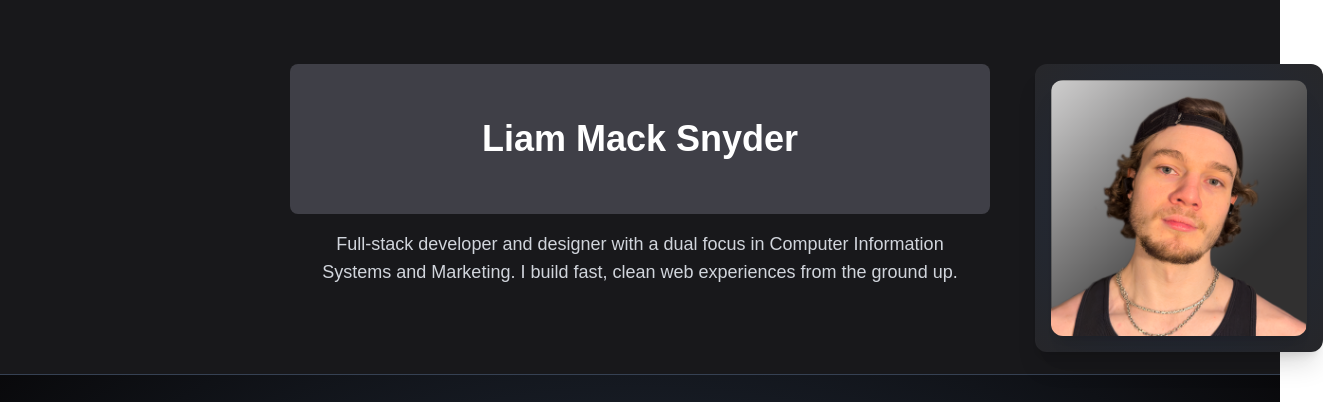
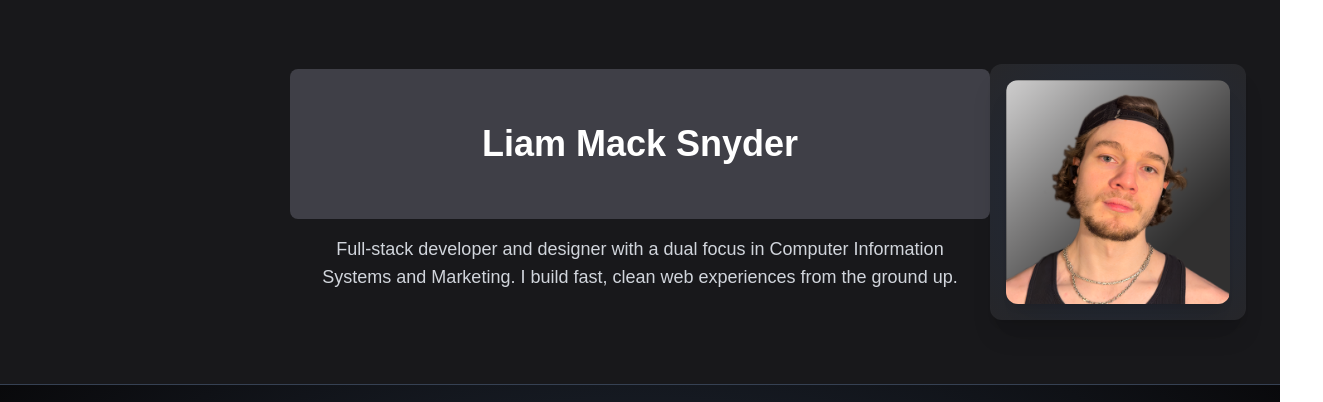
Before and after one commit to MackMaritimus/liammacksnyder, a Next.js app: page / in a window 1280 px wide. Shown: the top 402 px of the page, 1323 px wide, since content can reach past the window. Built offline with nearby package versions, Linux system fonts and the light colour scheme.

Commit message:
Column Layout For Header and Repo Fix
- Changed the flex layout to a column layout in the header/summary section to allow continuous resizing of image and placement without absolute positioning
- Repo fix between Mac and Windows from issue with placement in OneDrive

```diff
--- a/src/app/page.tsx
+++ b/src/app/page.tsx
@@ -4,23 +4,23 @@ export default function HomePage() {
     <main className = "min-h-screen bg-zinc-900 text-white flex flex-col items-center space-y-16">
 
       {/* Summary Section */}
-      <section className = "relative flex max-w-full mt-16">
+      <section className = "relative grid grid-cols-[1fr_auto_1fr] max-w-full mt-16">
         {/* Summary Section Text */}
-        <div className = "flex flex-col text-center justify-center max-w-full">
+        <div className = "flex col-start-2 flex-col text-center justify-center max-w-full">
           {/* Page Header Background and Text */}
-          <div className = "max-w-4xl px-10 md:px-48 2xl:px-58 mx-auto h-[150px] bg-zinc-700 flex items-center justify-center rounded-lg">
-            <h1 className = "text-3xl md:text-4xl font-bold">Liam Mack Snyder</h1>
+          <div className = "max-w-4xl px-10 sm:px-24 md:px-48 2xl:px-58 mx-auto h-[150px] bg-zinc-700 flex items-center justify-center rounded-lg">
+            <h1 className = "text-3xl sm:text-[2.1rem] md:text-4xl font-bold">Liam Mack Snyder</h1>
           </div>
           <p className = "max-w-2xl px-4 text-lg mx-auto text-gray-300 mt-4 mb-6">
             Full-stack developer and designer with a dual focus in Computer Information Systems and Marketing. I build fast, clean web experiences from the ground up.
           </p>
         </div>
         {/* Summary Section Image Border and Image */}
-        <div className = "hidden xl:block absolute right-[-47.5%] 2xl:right-[-55%] px-4 py-4 bg-radial from-slate-800 to-zinc-800 rounded-xl shadow-xl">
+        <div className = "col-start-3 w-fit h-fit hidden lg:block right-[-35%] xl:right-[-45%] 2xl:right-[-55%] px-4 py-4 bg-radial from-slate-800 to-zinc-800 rounded-xl shadow-xl">
           <img
             src = "/Backhat 2.png"
             alt = "Profile Picture"
-            className = "w-64 h-64 object-contain mx-auto rounded-xl shadow-xl"
+            className = "lg:w-48 xl:w-56 2xl:w-64 h-auto object-contain mx-auto rounded-xl shadow-xl"
           />
         </div>
       </section>
@@ -37,7 +37,7 @@ export default function HomePage() {
           {/* Design Work Button */}
           <button className = "w-full max-w-md md:max-w-lg h-[550px] sm:h-[650px] md:h-[800px] rounded-4xl bg-linear-to-b from-fuchsia-600 to-zinc-500 hover:scale-105 hover:bg-sky-500 duration-300 flex flex-col">
             {/* Design Work Button Image */}
-            <div className = "bg-[#28211e] mx-auto px-4 md:px-8 py-4 md:py-8 rounded-4xl mt-8 lg:mt-12 rounded-full">
+            <div className = "bg-[#28211e] mx-auto px-4 sm:px-8 py-4 sm:py-8 rounded-4xl mt-8 lg:mt-12 rounded-full">
               <img
                 src = "/Lion Line Art Transparent.png"
                 alt = "Designs Preview"
```
